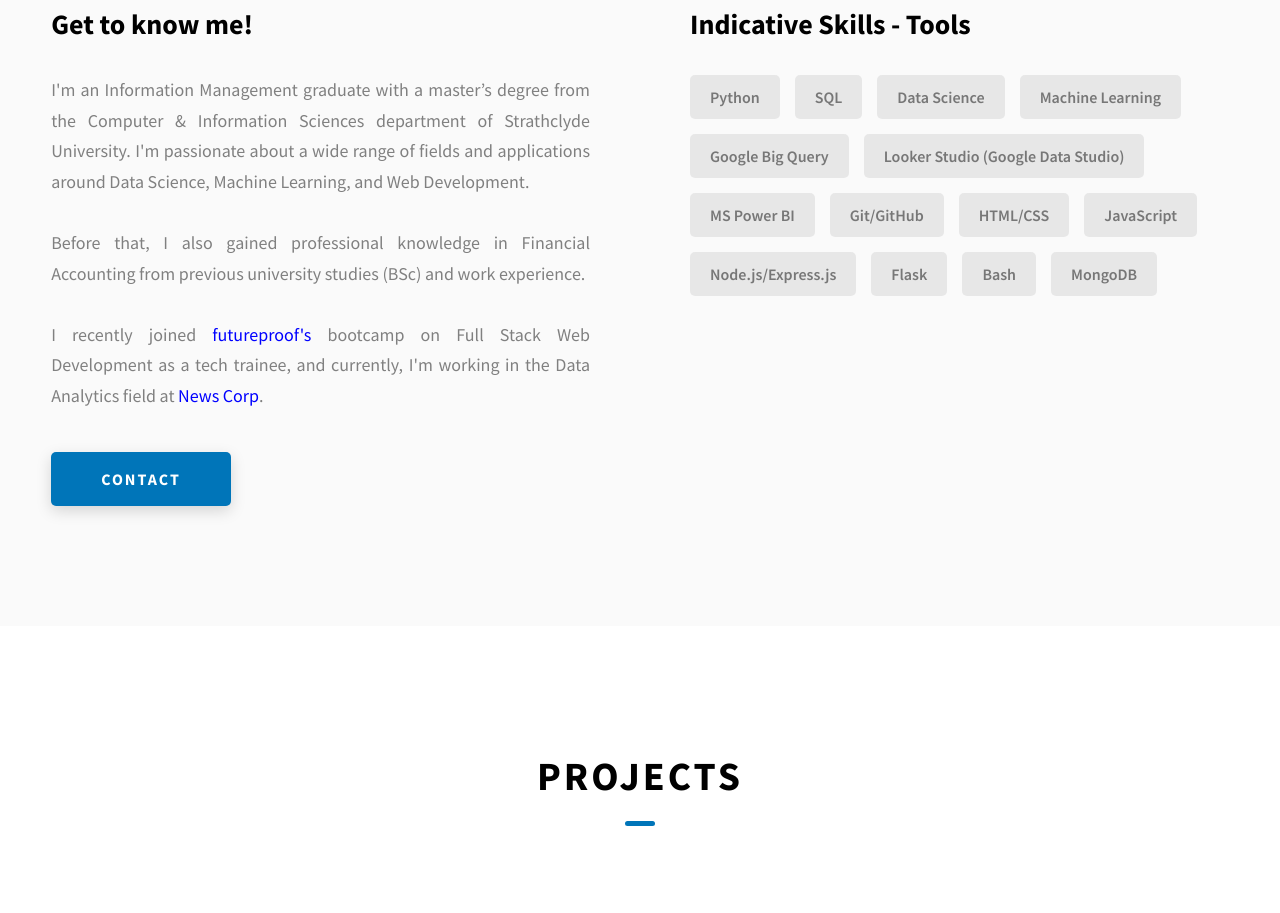
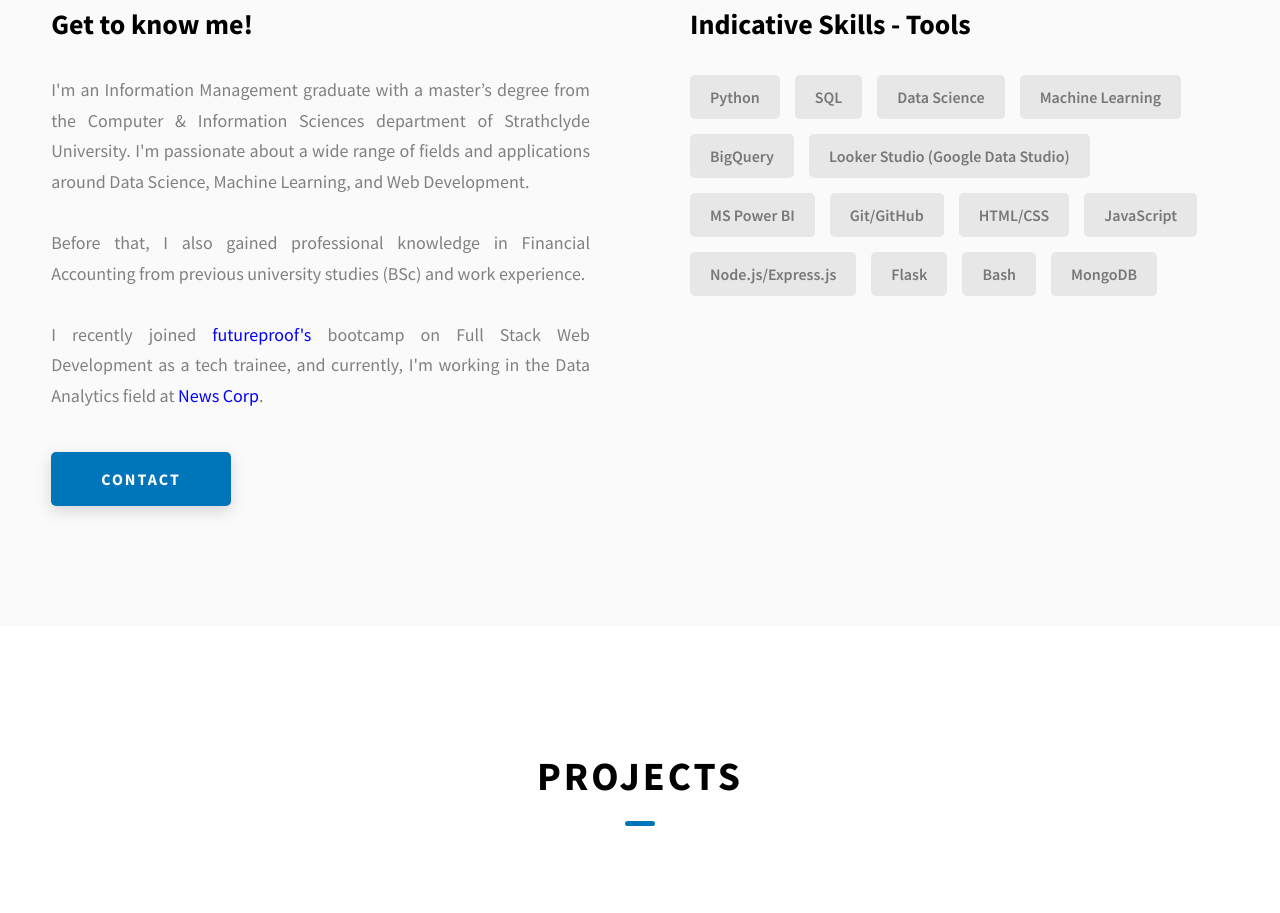
Before and after one commit to dimi-fn/portfolio, a website: page index.html in a window 1280 px wide. Shown: the part 1067-1980 px from the top of the page. Drawn offline with Linux system fonts and the light colour scheme.

Commit message:
updated index.html

```diff
--- a/index.html
+++ b/index.html
@@ -297,7 +297,7 @@
               <div class="skills__skill">SQL</div>
               <div class="skills__skill">Data Science</div>
               <div class="skills__skill">Machine Learning</div>
-              <div class="skills__skill">Google Big Query</div>
+              <div class="skills__skill">BigQuery</div>
               <div class="skills__skill">Looker Studio (Google Data Studio)</div>
               <div class="skills__skill">MS Power BI</div>
               <div class="skills__skill">Git/GitHub</div>
```
